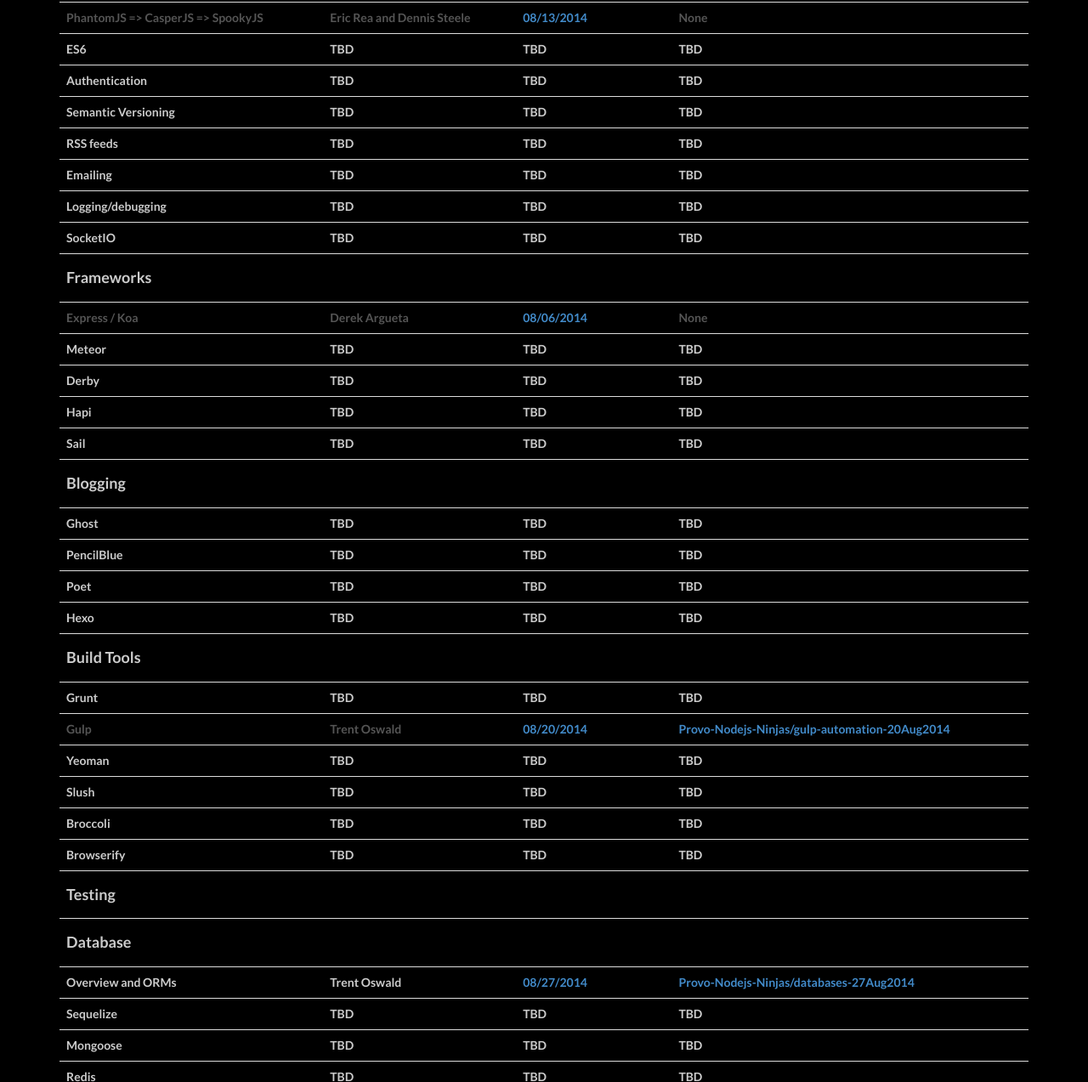
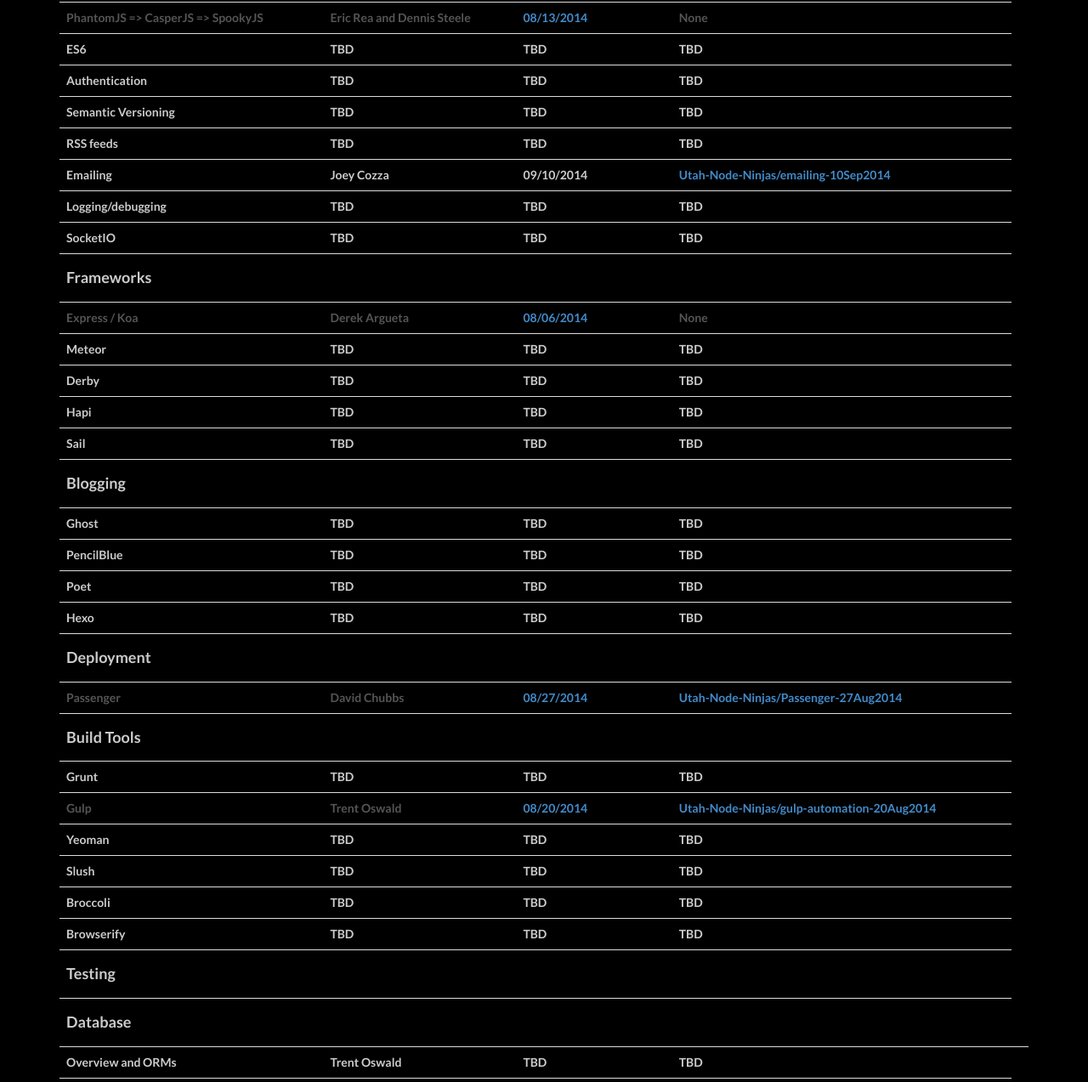
Before and after one commit to Provo-Nodejs-Ninjas/Provo-Nodejs-Ninjas.github.io, a website: page index.html in a window 1280 px wide. Shown: the part 2000-3273 px from the top of the page at 85% size. Drawn offline with Linux system fonts and the light colour scheme.

Commit message:
Update index.html

```diff
--- a/index.html
+++ b/index.html
@@ -76,7 +76,7 @@
                     </a>
                   </li>
                   <li>
-                    <a href="https://github.com/Provo-Nodejs-Ninjas" class="btn btn-default btn-lg"><i class="fa fa-github fa-fw"></i> <span class="network-name">Github</span></a>
+                    <a href="https://github.com/Utah-Node-Ninjas" class="btn btn-default btn-lg"><i class="fa fa-github fa-fw"></i> <span class="network-name">Github</span></a>
                   </li><br/><br/>
                   <li>
                     <a href="#map" class="btn btn-default btn-lg"><i class="fa fa-map-marker fa-fw"></i> <span class="network-name">Map</span></a>
@@ -236,9 +236,9 @@
                   </tr>
                   <tr>
                     <td>Emailing</td>
-                    <td>TBD</td>
-                    <td>TBD</td>
-                    <td>TBD</td>
+                    <td>Joey Cozza</td>
+                    <td>09/10/2014</td>
+                    <td><a href="https://github.com/Utah-Node-Ninjas/emailing-10Sep2014">Utah-Node-Ninjas/emailing-10Sep2014</a></td>
                   </tr>
                   <tr>
                     <td>Logging/debugging</td>
@@ -318,6 +318,17 @@
                     <td>TBD</td>
                     <td>TBD</td>
                   </tr>
+                  <tr>
+                    <th colspan="4">
+                      <h4>Deployment</h4>
+                    </th>
+                  </tr>
+                  <tr class="past">
+                    <td>Passenger</td>
+                    <td>David Chubbs</td>
+                    <td><a href="http://www.meetup.com/Node-Ninjas/events/201892112/">08/27/2014</a></td>
+                    <td><a href="https://github.com/Utah-Node-Ninjas/Passenger-27Aug2014">Utah-Node-Ninjas/Passenger-27Aug2014</a></td>
+                  </tr>
 
 
                   <tr>
@@ -335,7 +346,7 @@
                     <td>Gulp</td>
                     <td>Trent Oswald</td>
                     <td><a href="http://www.meetup.com/Node-Ninjas/events/201892102/">08/20/2014</a></td>
-                    <td><a href="https://github.com/Provo-Nodejs-Ninjas/gulp-automation-20Aug2014">Provo-Nodejs-Ninjas/gulp-automation-20Aug2014</a></td>
+                    <td><a href="https://github.com/Utah-Node-Ninjas/gulp-automation-20Aug2014">Utah-Node-Ninjas/gulp-automation-20Aug2014</a></td>
                   </tr>
                   <tr>
                     <td>Yeoman</td>
@@ -376,8 +387,8 @@
                   <tr>
                     <td>Overview and ORMs</td>
                     <td>Trent Oswald</td>
-                    <td><a href="http://www.meetup.com/Node-Ninjas/events/201892112/">08/27/2014</a></td>
-                    <td><a href="https://github.com/Provo-Nodejs-Ninjas/databases-27Aug2014">Provo-Nodejs-Ninjas/databases-27Aug2014</a></td>
+                    <td>TBD</td>
+                    <td>TBD<td>
                   </tr>
                   <tr>
                     <td>Sequelize</td>
@@ -562,7 +573,7 @@
                   </a>
                 </li>
                 <li>
-                  <a href="https://github.com/Provo-Nodejs-Ninjas" class="btn btn-default btn-lg"><i class="fa fa-github fa-fw"></i> <span class="network-name">Github</span></a>
+                  <a href="https://github.com/Utah-Node-Ninjas" class="btn btn-default btn-lg"><i class="fa fa-github fa-fw"></i> <span class="network-name">Github</span></a>
                 </li>
               </ul>
             </div>
```
